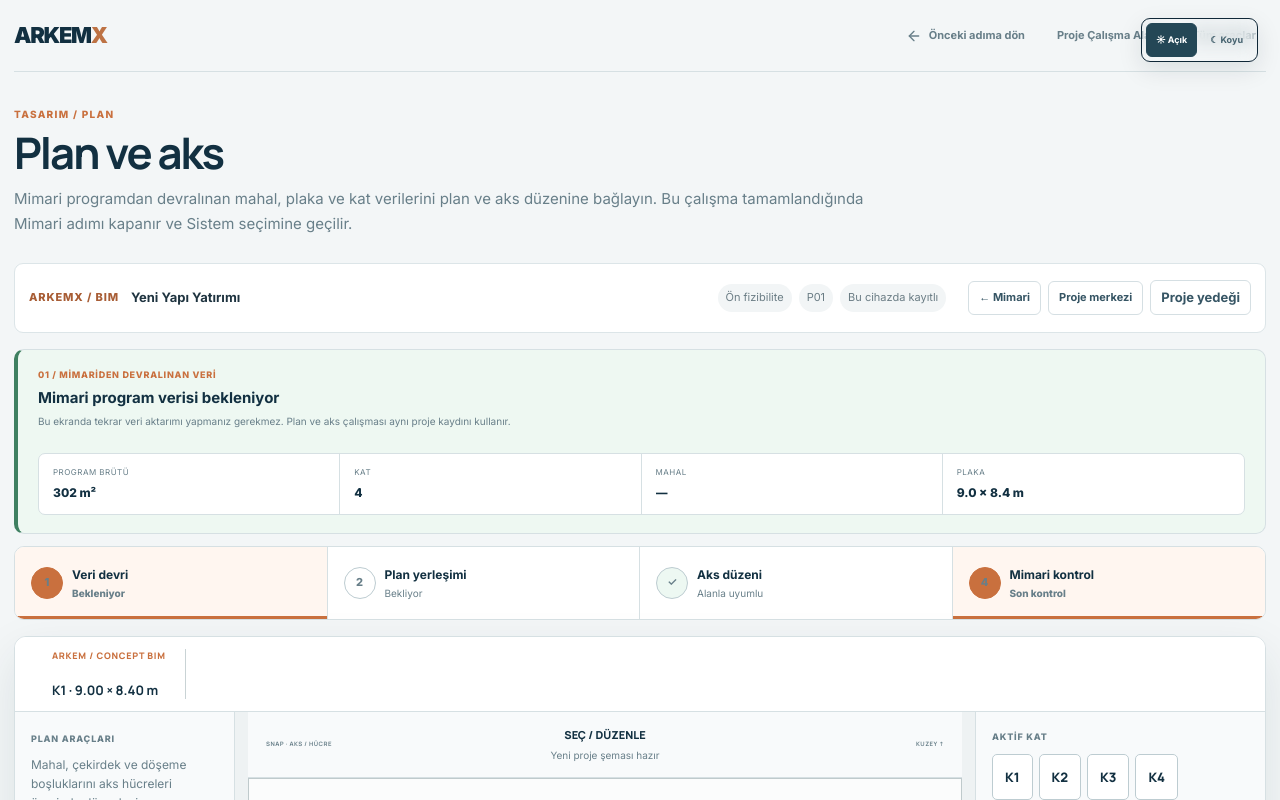
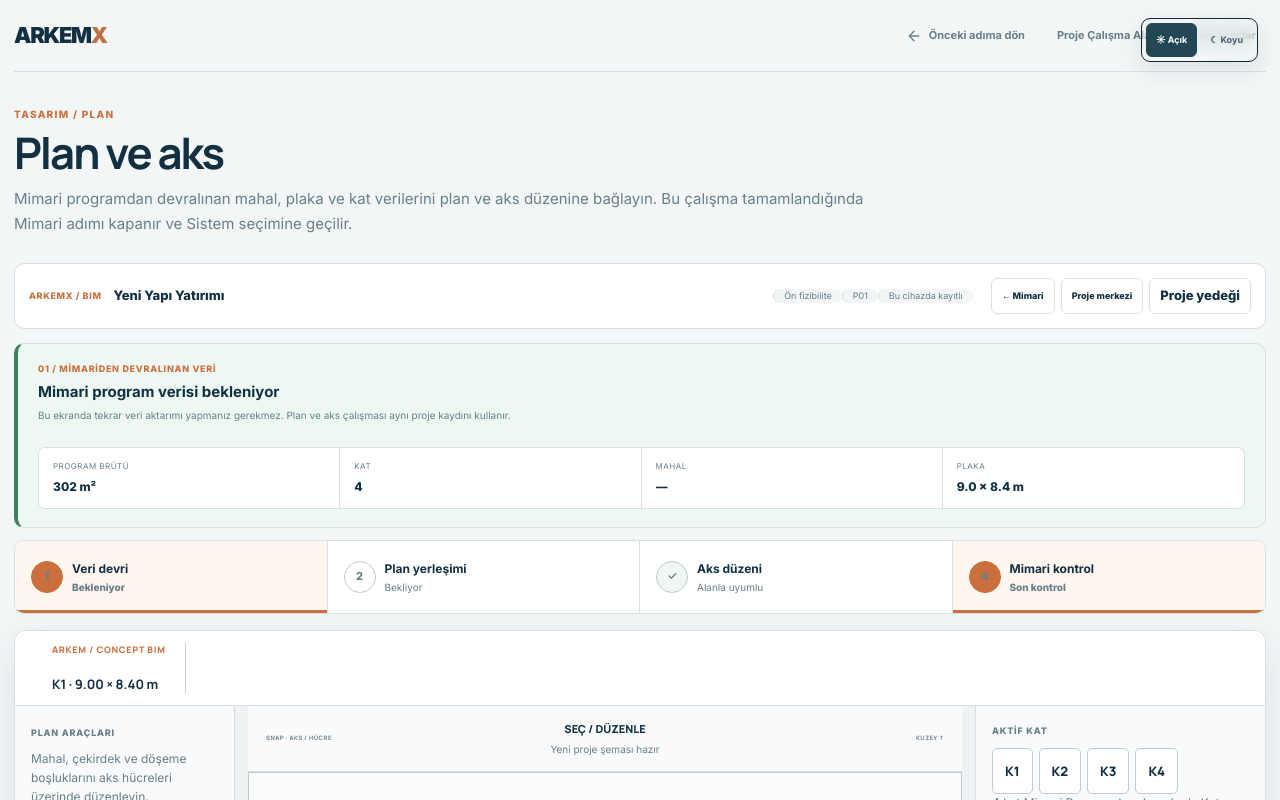
Before and after one commit to BuseIbsiroglu0637/arkemx-core-v1, a Next.js app: page /plan-ve-aks in a window 1280 px wide. Shown: the top 800 px of the page. Built offline with nearby package versions, Linux system fonts and the light colour scheme.

Commit message:
style(plan): proje üst çubuğunu Plan Aks çalışma alanıyla bütünleştir

```diff
--- a/app/plan-ve-aks/sade-plan.css
+++ b/app/plan-ve-aks/sade-plan.css
@@ -1344,3 +1344,125 @@ html[data-theme="dark"] .arx-plan-page .cad-plan-editor:not(.cad-issue-focus) .c
     min-height:480px;
   }
 }
+
+
+/* V07 / compact project kernel restyled as application chrome */
+.arx-plan-page .project-kernel-compact {
+  min-height:62px;
+  display:grid;
+  grid-template-columns:minmax(230px,1fr) auto auto;
+  align-items:center;
+  gap:18px;
+  margin-bottom:14px;
+  padding:10px 14px;
+  border:1px solid var(--plan-border);
+  border-radius:10px;
+  background:var(--plan-surface);
+  color:var(--plan-text);
+}
+.arx-plan-page .project-kernel-compact-main {
+  min-width:0;
+  display:flex;
+  align-items:center;
+  gap:12px;
+}
+.arx-plan-page .project-kernel-compact-code {
+  flex:0 0 auto;
+  color:var(--plan-accent);
+  font-size:9px;
+  font-weight:800;
+  letter-spacing:.07em;
+}
+.arx-plan-page .project-kernel-compact-name {
+  overflow:hidden;
+  padding:0;
+  border:0;
+  background:transparent;
+  color:var(--plan-text);
+  font-size:12px;
+  font-weight:800;
+  text-overflow:ellipsis;
+  white-space:nowrap;
+  cursor:pointer;
+}
+.arx-plan-page .project-kernel-compact-name-input {
+  min-width:170px;
+  min-height:34px;
+  border:1px solid var(--plan-border-strong);
+  border-radius:5px;
+  background:var(--plan-surface);
+  color:var(--plan-text);
+  font-size:11px;
+}
+.arx-plan-page .project-kernel-compact-meta {
+  display:flex;
+  align-items:center;
+  gap:0;
+  color:var(--plan-muted);
+  font-size:9px;
+}
+.arx-plan-page .project-kernel-compact-meta span {
+  padding:0 10px;
+  border-left:1px solid var(--plan-border);
+}
+.arx-plan-page .project-kernel-compact-actions {
+  display:flex;
+  align-items:center;
+  justify-content:flex-end;
+  gap:6px;
+}
+.arx-plan-page .project-kernel-compact-actions a,
+.arx-plan-page .project-kernel-compact-actions button {
+  min-height:36px;
+  display:inline-flex;
+  align-items:center;
+  padding:0 10px;
+  border:1px solid var(--plan-border);
+  border-radius:6px;
+  background:var(--plan-surface);
+  color:var(--plan-text);
+  font-size:9px;
+  font-weight:750;
+  cursor:pointer;
+}
+.arx-plan-page .project-kernel-compact-actions a:hover,
+.arx-plan-page .project-kernel-compact-actions button:hover {
+  border-color:var(--plan-border-strong);
+  background:var(--plan-surface-2);
+}
+.arx-plan-page .project-kernel-compact-actions .is-primary {
+  border-color:var(--plan-blue);
+  background:var(--plan-blue);
+  color:#fff;
+}
+html[data-theme="dark"] .arx-plan-page .project-kernel-compact,
+html[data-theme="dark"] .arx-plan-page .project-kernel-compact-actions a,
+html[data-theme="dark"] .arx-plan-page .project-kernel-compact-actions button {
+  border-color:var(--plan-border);
+  background:var(--plan-surface);
+  color:var(--plan-text);
+}
+html[data-theme="dark"] .arx-plan-page .project-kernel-compact-actions .is-primary {
+  border-color:#315f70;
+  background:#173f50;
+  color:#fff;
+}
+
+@media(max-width:1180px) {
+  .arx-plan-page .project-kernel-compact {
+    grid-template-columns:1fr auto;
+  }
+  .arx-plan-page .project-kernel-compact-meta {
+    display:none;
+  }
+}
+@media(max-width:760px) {
+  .arx-plan-page .project-kernel-compact {
+    grid-template-columns:1fr;
+    align-items:start;
+  }
+  .arx-plan-page .project-kernel-compact-actions {
+    justify-content:flex-start;
+    flex-wrap:wrap;
+  }
+}
```
